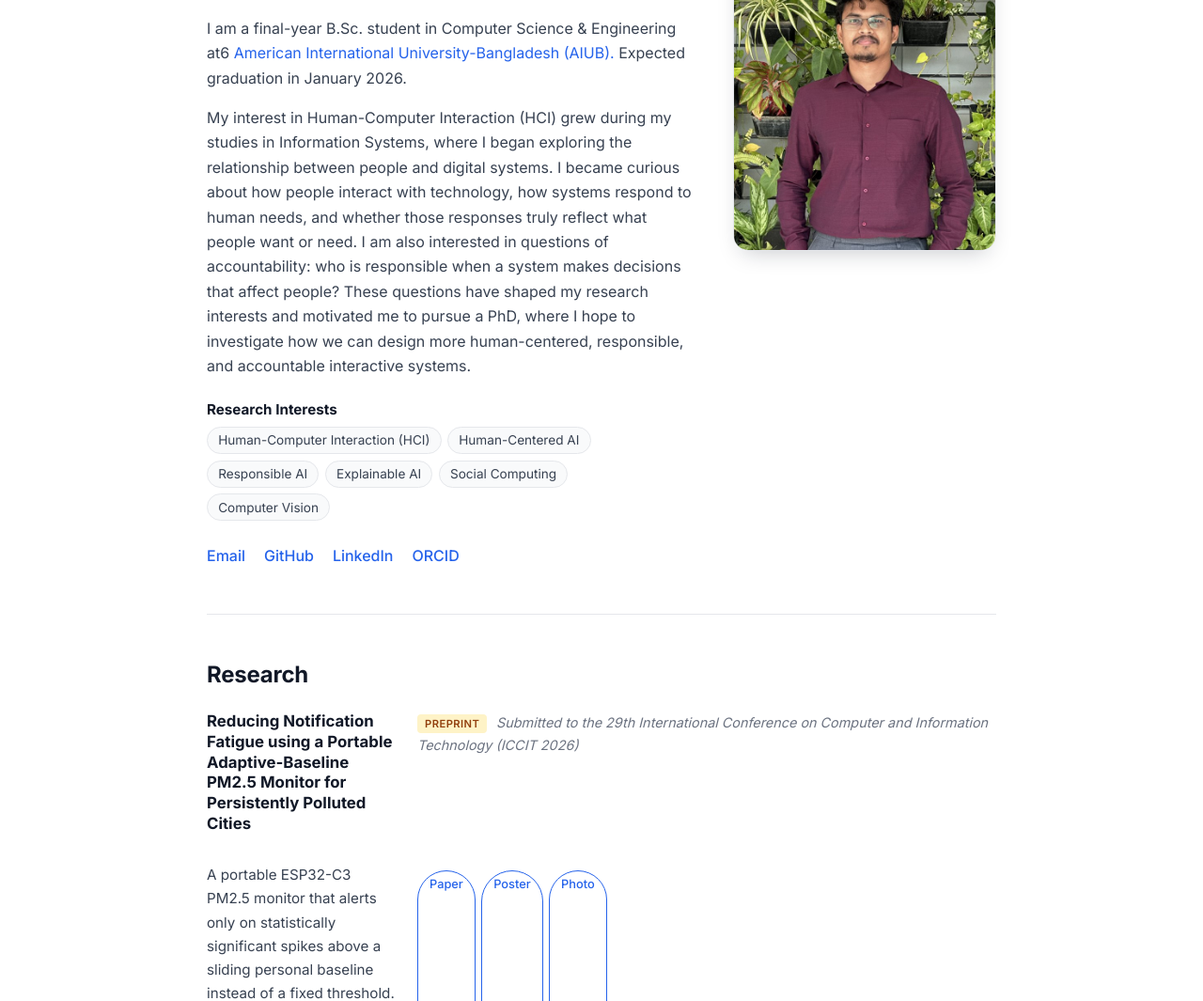
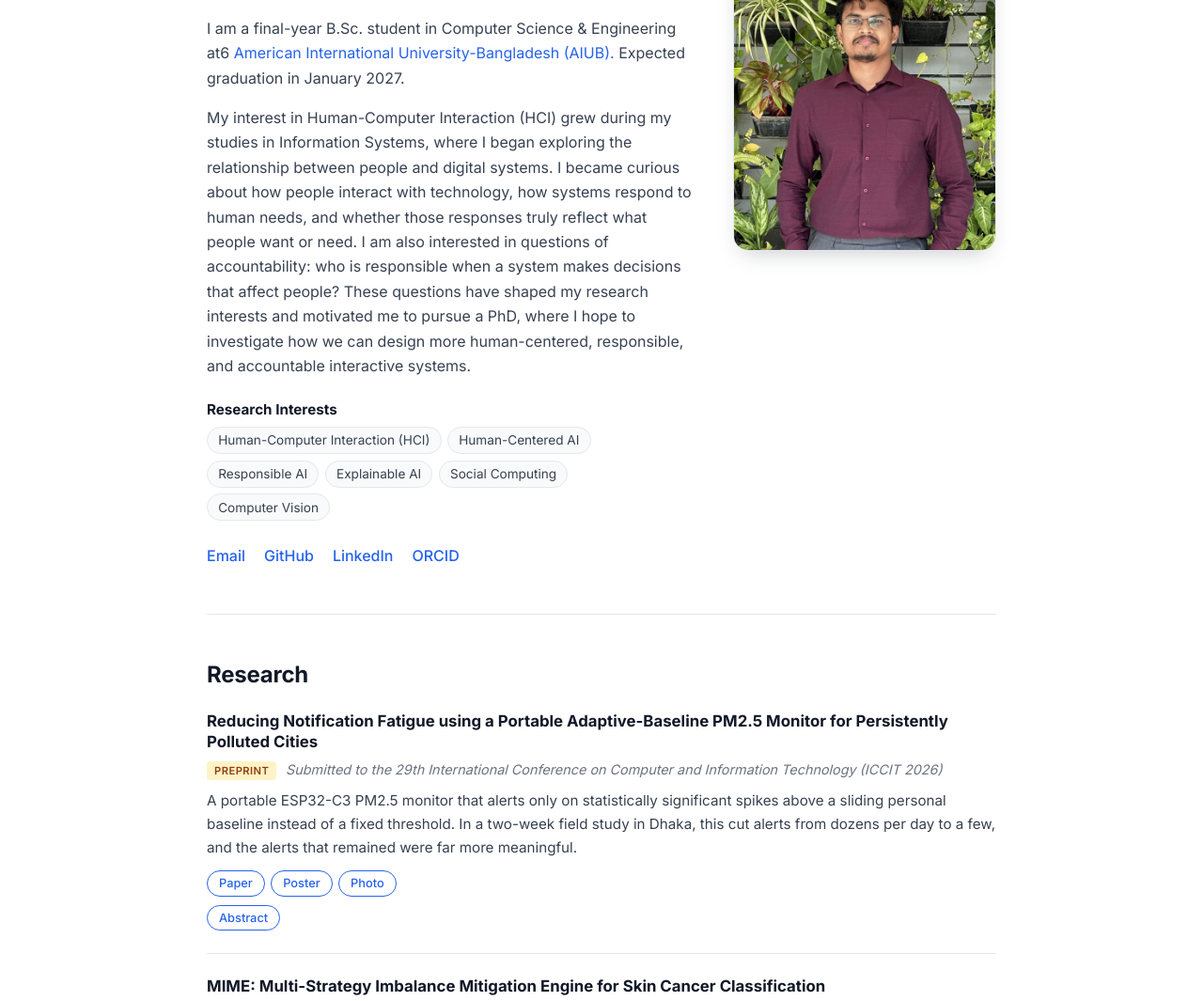
Before and after one commit to islamhasibul/islamhasibul.github.io, a plain HTML site: page index.html in a window 1280 px wide. Shown: the part 192-1257 px from the top of the page at 94% size. Drawn offline with Linux system fonts and the light colour scheme.

Commit message:
Update expected graduation year and fix links

```diff
--- a/index.html
+++ b/index.html
@@ -34,7 +34,7 @@
         <p>
           I am a final-year B.Sc. student in Computer Science &amp; Engineering at6
           <a href="https://www.aiub.edu" target="_blank" rel="noopener">American International University-Bangladesh (AIUB).</a>
-           Expected graduation in January 2026.
+           Expected graduation in January 2027.
         </p>
         <p>
           My interest in Human-Computer Interaction (HCI) grew during my studies in Information Systems,
@@ -77,7 +77,7 @@
     <section id="research">
       <h2>Research</h2>
 
-      <article class="paper paper-media">
+      <article class="paper">
           <h3>Reducing Notification Fatigue using a Portable Adaptive-Baseline PM2.5 Monitor for Persistently Polluted Cities</h3>
           <p class="venue"><span class="badge">Preprint</span> Submitted to the 29th International Conference on Computer and Information Technology (ICCIT 2026)</p>
           <p class="summary">
@@ -86,7 +86,7 @@
             alerts from dozens per day to a few, and the alerts that remained were far more meaningful.
           </p>
           <div class="pills">
-            <a href="assets/notification-fatigue.pdf" target="_blank" rel="noopener">Paper</a> <a href="assets/hciPoster.jpg" target="_blank" rel="noopener">Poster</a><a href="assets/hci.jpg" target="_blank" rel="noopener">Photo</a>
+            <a href="assets/notification_Fatigue.pdf" target="_blank" rel="noopener">Paper</a> <a href="assets/hciPoster.jpg" target="_blank" rel="noopener">Poster</a><a href="assets/hci.jpg" target="_blank" rel="noopener">Photo</a>
           </div>
           <details>
             <summary>Abstract</summary>
```
